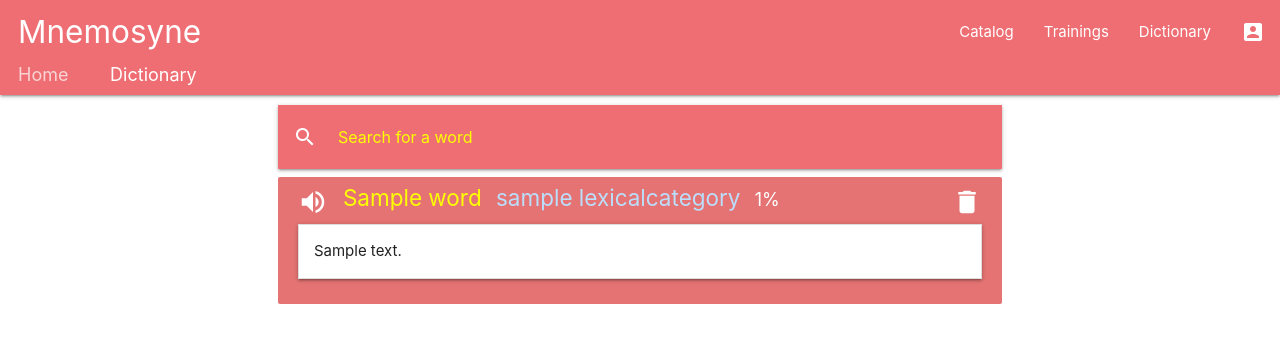
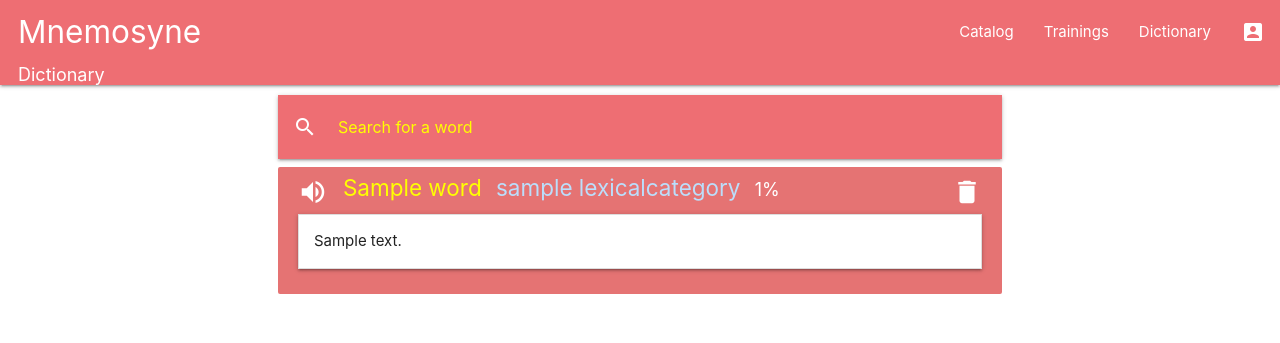
Before and after one commit to mnemosyne-team/mnemosyne, a Django app: page /dictionary/ in a window 1280 px wide. Shown: the top 343 px of the page. Run offline with Django 3.2, Linux system fonts and the light colour scheme; a user stored in the database is signed in; tables that the repository leaves empty hold one stand-in row (values such as "Sample post"); some libraries are stand-ins or nearby versions.

Commit message:
Change home page to dictionary

```diff
--- a/wordbuilder/templates/wordbuilder/base.html
+++ b/wordbuilder/templates/wordbuilder/base.html
@@ -45,7 +45,7 @@
         <div class="nav-content">
             <div class="col s12">
                 {% block breadcrumbs %}
-                    <a href="{% url 'index' %}" class="breadcrumb">Home</a>
+                    <a href="{% url 'index' %}" class="breadcrumb">Dictionary</a>
                 {% endblock %}
             </div>
         </div>
--- a/wordbuilder/templates/wordbuilder/collection.html
+++ b/wordbuilder/templates/wordbuilder/collection.html
@@ -3,7 +3,6 @@
 {% block title %}Mnemosyne - Collections{% endblock %}
 
 {% block breadcrumbs %}
-    <a href="{% url 'index' %}" class="breadcrumb">Home</a>
     <a href='#' class="breadcrumb">Catalog</a>
 {% endblock %}
 
--- a/wordbuilder/templates/wordbuilder/definitions_training.html
+++ b/wordbuilder/templates/wordbuilder/definitions_training.html
@@ -9,7 +9,6 @@
 {% endblock %}
 
 {% block breadcrumbs %}
-    <a href="{% url 'index' %}" class="breadcrumb">Home</a>
     <a href="{% url 'trainings' %}" class="breadcrumb">Trainings</a>
     <a href='#' class="breadcrumb">Definitions</a>
 {% endblock %}
--- a/wordbuilder/templates/wordbuilder/dictionary.html
+++ b/wordbuilder/templates/wordbuilder/dictionary.html
@@ -9,8 +9,7 @@
 {% endblock %}
 
 {% block breadcrumbs %}
-    <a href="{% url 'index' %}" class="breadcrumb">Home</a>
-    <a href='#' class="breadcrumb">Dictionary</a>
+    <a href="{% url 'index' %}" class="breadcrumb">Dictionary</a>
 {% endblock %}
 
 {% block content %}
--- a/wordbuilder/templates/wordbuilder/profile-update-view.html
+++ b/wordbuilder/templates/wordbuilder/profile-update-view.html
@@ -3,7 +3,6 @@
 {% block title %}Mnemosyne - User Profile{% endblock %}
 
 {% block breadcrumbs %}
-    <a href="{% url 'index' %}" class="breadcrumb">Home</a>
     <a href="{% url 'profile' %}" class="breadcrumb">User Profile</a>
     <a href='#' class="breadcrumb active">Update Profile</a>
 {% endblock %}
--- a/wordbuilder/templates/wordbuilder/profile-view.html
+++ b/wordbuilder/templates/wordbuilder/profile-view.html
@@ -3,7 +3,6 @@
 {% block title %}Mnemosyne - User Profile{% endblock %}
 
 {% block breadcrumbs %}
-    <a href="{% url 'index' %}" class="breadcrumb">Home</a>
     <a href='#' class="breadcrumb">User Profile</a>
 {% endblock %}
 
--- a/wordbuilder/templates/wordbuilder/pronunciation_training.html
+++ b/wordbuilder/templates/wordbuilder/pronunciation_training.html
@@ -7,7 +7,6 @@
 {% endblock %}
 
 {% block breadcrumbs %}
-    <a href="{% url 'index' %}" class="breadcrumb">Home</a>
     <a href="{% url 'trainings' %}" class="breadcrumb">Trainings</a>
     <a href='#' class="breadcrumb">Pronunciation</a>
 {% endblock %}
--- a/wordbuilder/templates/wordbuilder/statistics.html
+++ b/wordbuilder/templates/wordbuilder/statistics.html
@@ -3,7 +3,6 @@
 {% block title %}Mnemosyne - Statistics{% endblock %}
 
 {% block breadcrumbs %}
-    <a href="{% url 'index' %}" class="breadcrumb">Home</a>
     <a href='#' class="breadcrumb">Statistics</a>
 {% endblock %}
 
--- a/wordbuilder/templates/wordbuilder/trainings.html
+++ b/wordbuilder/templates/wordbuilder/trainings.html
@@ -11,7 +11,6 @@
 {% endblock %}
 
 {% block breadcrumbs %}
-    <a href="{% url 'index' %}" class="breadcrumb">Home</a>
     <a href="{% url 'trainings' %}" class="breadcrumb">Trainings</a>
 {% endblock %}
 
--- a/wordbuilder/templates/wordbuilder/word_constructor.html
+++ b/wordbuilder/templates/wordbuilder/word_constructor.html
@@ -9,7 +9,6 @@
 {% endblock %}
 
 {% block breadcrumbs %}
-    <a href="{% url 'index' %}" class="breadcrumb">Home</a>
     <a href="{% url 'trainings' %}" class="breadcrumb">Trainings</a>
     <a href='#' class="breadcrumb">Word constructor</a>
 {% endblock %}
--- a/wordbuilder/templates/wordbuilder/word_set.html
+++ b/wordbuilder/templates/wordbuilder/word_set.html
@@ -3,7 +3,6 @@
 {% block title %}Mnemosyne - Wordsets{% endblock %}
 
 {% block breadcrumbs %}
-    <a href="{% url 'index' %}" class="breadcrumb">Home</a>
     <a href='#' class="breadcrumb">Wordsets</a>
 {% endblock %}
 
--- a/wordbuilder/templates/wordbuilder/word_set_create.html
+++ b/wordbuilder/templates/wordbuilder/word_set_create.html
@@ -5,7 +5,6 @@
 {% block title %}Mnemosyne - Create wordset{% endblock %}
 
 {% block breadcrumbs %}
-    <a href="{% url 'index' %}" class="breadcrumb">Home</a>
     <a href='{% url 'wordsets' %}' class="breadcrumb">Wordsets</a>
     <a href='#' class="breadcrumb">Create wordset</a>
 {% endblock %}
--- a/wordbuilder/templates/wordbuilder/word_set_update.html
+++ b/wordbuilder/templates/wordbuilder/word_set_update.html
@@ -5,7 +5,6 @@
 {% block title %}Mnemosyne - Create wordset{% endblock %}
 
 {% block breadcrumbs %}
-    <a href="{% url 'index' %}" class="breadcrumb">Home</a>
     <a href="{% url 'wordsets' %}" class="breadcrumb">Wordsets</a>
     <a href='#' class="breadcrumb">Update wordset</a>
 {% endblock %}
--- a/wordbuilder/templates/wordbuilder/word_set_words.html
+++ b/wordbuilder/templates/wordbuilder/word_set_words.html
@@ -9,7 +9,6 @@
 {% endblock %}
 
 {% block breadcrumbs %}
-    <a href="{% url 'index' %}" class="breadcrumb">Home</a>
     <a href="{% url 'catalog' %}" class="breadcrumb">Catalog</a>
     <a href='#' class="breadcrumb">{{ wordset.title }}</a>
 {% endblock %}
--- a/wordbuilder/views.py
+++ b/wordbuilder/views.py
@@ -17,7 +17,8 @@
 
 
 class IndexView(LoginRequiredMixin, TemplateView):
-    template_name = 'wordbuilder/index.html'
+    def get(self, request, *args, **kwargs):
+        return redirect('dictionary/')
 
 
 class SignUpView(FormView):
```
Also changed, not shown: wordbuilder/templates/wordbuilder/index.html (deleted, +0 -7 lines).
